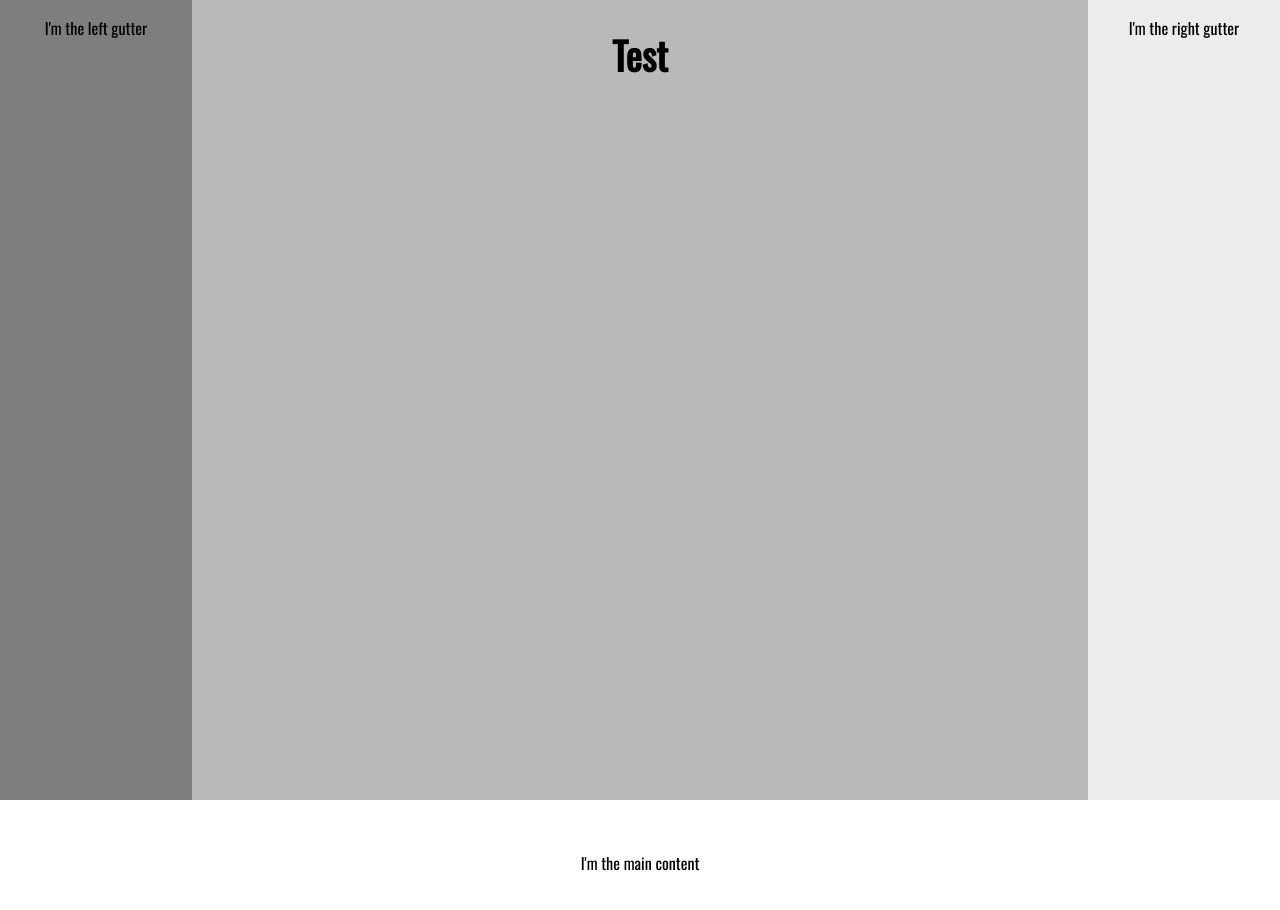
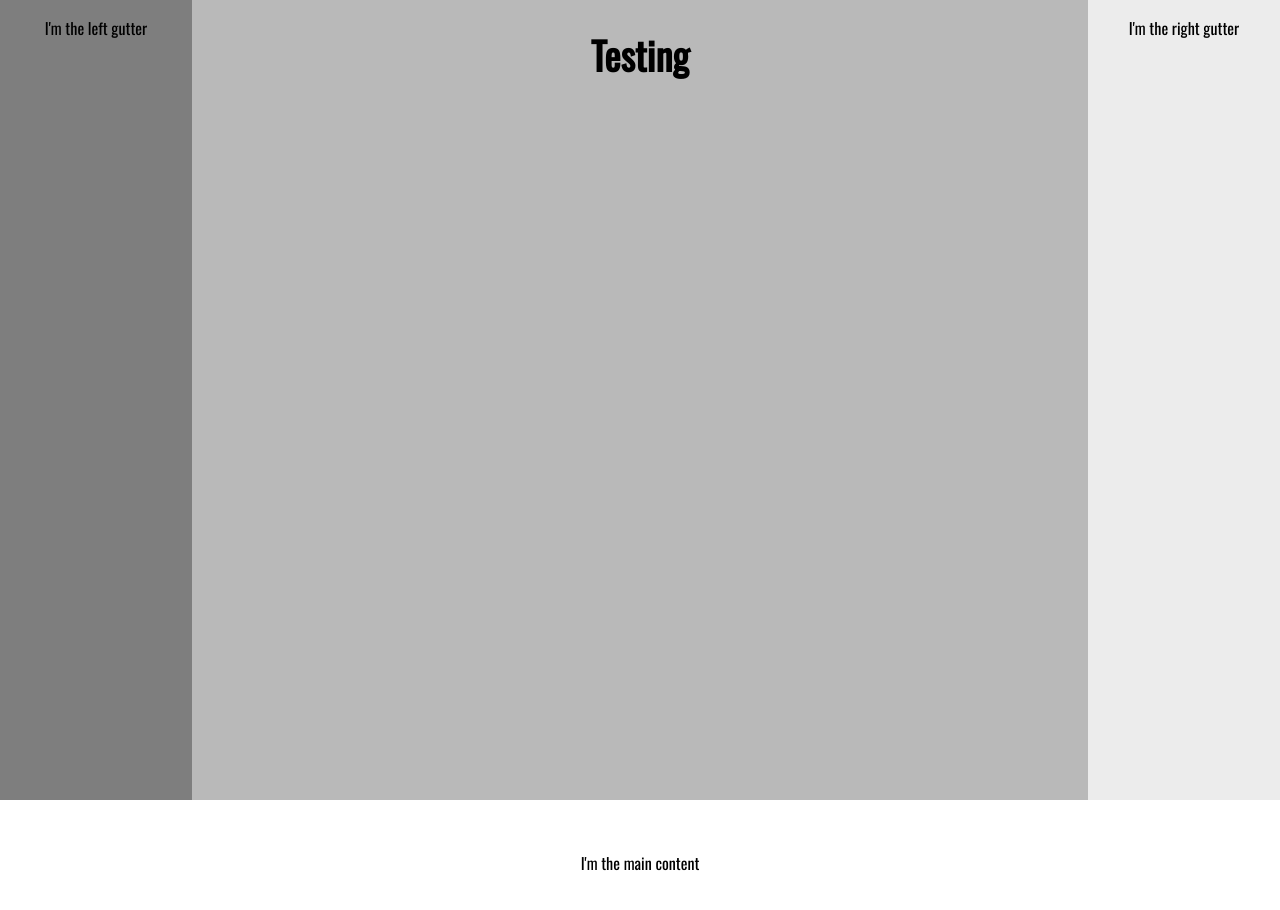
Before and after one commit to mattjkatz/personal-site, an Angular app: page / in a window 1280 px wide. Shown: the top 910 px of the page. Built offline with nearby package versions, Linux system fonts and the light colour scheme.

Commit message:
another test

```diff
--- a/src/app/app.component.html
+++ b/src/app/app.component.html
@@ -3,7 +3,7 @@
     <p>I'm the left gutter</p>
   </div>
   <div class="main">
-    <h1>Test</h1>
+    <h1>Testing</h1>
     <p>I'm the main content</p>
   </div>
   <div class="gutter-right">
```
